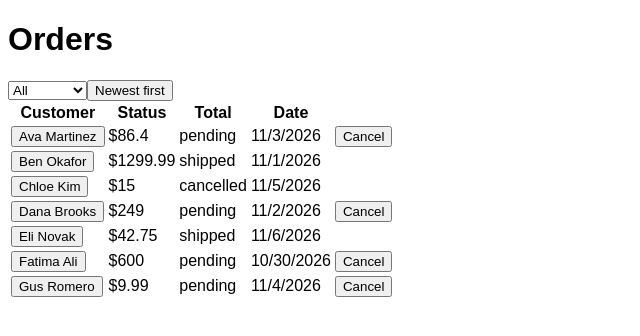
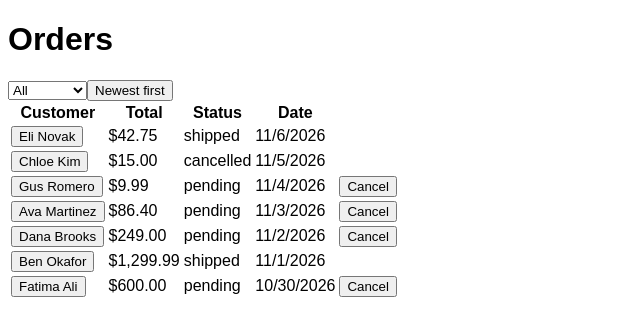
Before and after one commit to Felicity05/react-practice-users, a React (Vite) app: page / in a window 1280 px wide. Shown: the top 336 px of the page, without its empty margins (0-640 px from the left). Built offline with nearby package versions, Linux system fonts and the light colour scheme.

Commit message:
Final mock: fix loading, money, dates, columns, sort, optimistic cancel, race-safe details
Co-Authored-By: Claude Opus 5.5 <noreply@anthropic.com>

```diff
--- a/src/orders/OrdersPage.tsx
+++ b/src/orders/OrdersPage.tsx
@@ -8,41 +8,73 @@ export function OrdersPage() {
   const [error, setError] = useState("");
   const [statusFilter, setStatusFilter] = useState("");
   const [sortNewest, setSortNewest] = useState(true);
-  const [filteredOrders, setFilteredOrders] = useState<OrderSummary[]>([]);
   const [details, setDetails] = useState<Order | null>(null);
+  const [cancelError, setCancelError] = useState("");
+  const [selectedId, setSelectedId] = useState("");
 
   useEffect(() => {
     getOrders()
       .then((data) => {
         setOrders(data);
-        setLoading(false);
       })
       .catch((err: any) => {
         setError(err.message);
-      });
+      }).finally(() => setLoading(false));
   }, []);
 
   useEffect(() => {
-    const result = statusFilter
-      ? orders
-          .filter((order) => order.status === statusFilter)
-          .sort((a, b) =>
-            sortNewest ? Number(b.date) - Number(a.date) : Number(a.date) - Number(b.date),
-          )
-      : orders;
-    setFilteredOrders(result);
-  }, [orders, statusFilter, sortNewest]);
+    if(!selectedId) return;
+    let active = true;
+
+    getOrder(selectedId)
+        .then((order) => {
+          if (active) { //ignore is a new click came
+            setDetails(order);
+          }
+        });
+
+    return () => {
+      active = false;
+    };
+  }, [selectedId]);
+
+    const result = statusFilter ? orders.filter((order) => order.status === statusFilter) : [...orders];
+    const filteredAndSorted = result.sort((a, b) =>
+            sortNewest ? b.date.localeCompare(a.date) : a.date.localeCompare(b.date),
+        );
 
   const handleCancel = async (order: OrderSummary) => {
-    await updateOrder(order.id, { status: "cancelled" });
-    order.status = "cancelled";
-    setOrders([...orders]);
+    setCancelError("");
+    //update the orders array with the cancelled order optimistically before it happens on the server
+    setOrders((prev) =>
+        prev.map((o) => o.id === order.id ? { ...o, status:"cancelled"} : o));
+    try {
+      await updateOrder(order.id, { status: "cancelled" });
+    } catch (err) {
+      setCancelError(err instanceof Error ? err.message : "Unknown error");
+      //go back to the previous state if the update fails
+      setOrders(prev => prev.map((o) => o.id === order.id ? { ...o, status: order.status} : o));
+      setCancelError(`Couldn't cancel the order for ${order.customer}`);
+    }
   };
 
-  const handleShowDetails = async (id: string) => {
-    const order = await getOrder(id);
-    setDetails(order);
+  // const handleShowDetails = async (id: string) => {
+  //
+  //   setDetails(order);
+  // };
+
+  const toDollar = (amount: number) => {
+    return Intl.NumberFormat("en-US", { style: "currency", currency: "USD" }).format(amount / 100);
   };
+
+  const formatDate = (date: string) => {
+    return new Date(date).toLocaleDateString("en-US", {
+      timeZone: "UTC",
+      year: "numeric",
+      month: "numeric",
+      day: "numeric",
+    });
+  }
 
   if (loading) return <p>Loading orders...</p>;
   if (error) return <p>{error}</p>;
@@ -63,26 +95,28 @@ export function OrdersPage() {
         {sortNewest ? "Newest first" : "Oldest first"}
       </button>
 
-      {filteredOrders.length === 0 && <p>No orders yet.</p>}
-      {filteredOrders.length === 0 && <p>No {statusFilter} orders.</p>}
+      {orders.length === 0 && <p>No orders yet.</p>}
+      {orders.length > 0 && filteredAndSorted.length === 0 && <p>No {statusFilter} orders.</p>}
 
       <table>
         <thead>
+        <tr>
           <th>Customer</th>
+          <th>Total</th>
           <th>Status</th>
-          <th>Total</th>
           <th>Date</th>
           <th></th>
+        </tr>
         </thead>
         <tbody>
-          {filteredOrders.map((order) => (
+          {filteredAndSorted.map((order) => (
             <tr key={order.id}>
               <td>
-                <button onClick={() => handleShowDetails(order.id)}>{order.customer}</button>
+                <button onClick={() => setSelectedId(order.id)}>{order.customer}</button>
               </td>
-              <td>${order.totalCents / 100}</td>
+              <td>{toDollar(order.totalCents)}</td>
               <td>{order.status}</td>
-              <td>{new Date(order.date).toLocaleDateString()}</td>
+              <td>{formatDate(order.date)}</td>
               <td>
                 {order.status === "pending" && <button onClick={() => handleCancel(order)}>Cancel</button>}
               </td>
@@ -90,6 +124,7 @@ export function OrdersPage() {
           ))}
         </tbody>
       </table>
+      {cancelError && <p>{cancelError}</p>}
 
       {details && (
         <section>
```
